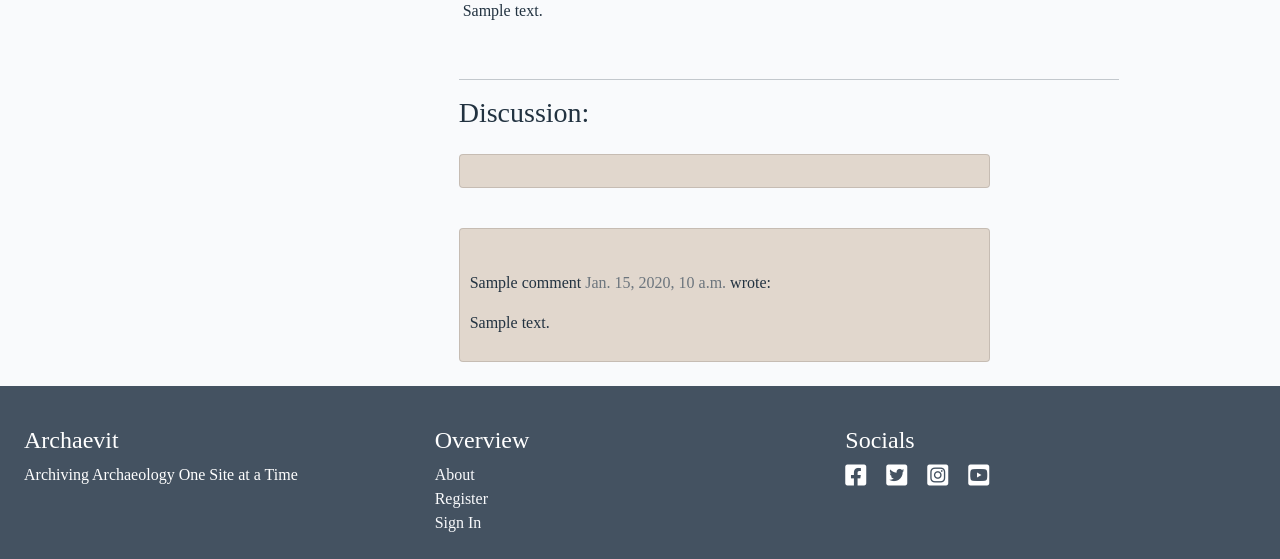
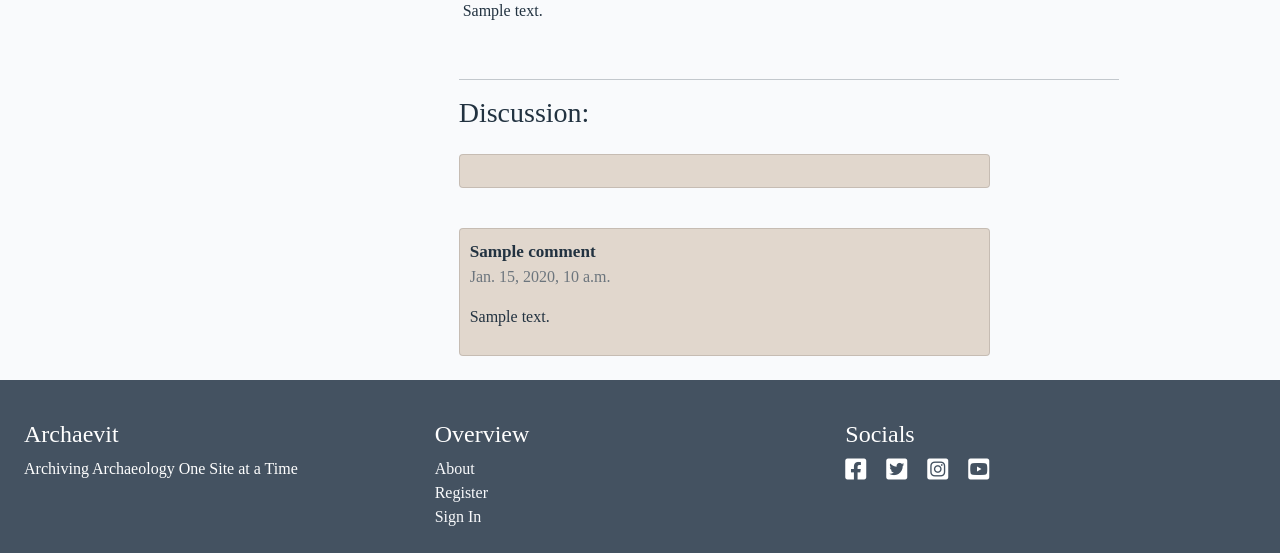
Before and after one commit to adamsburge/archaevit-blog, a Django app: a page that uses templates/post_detail.html in a window 1280 px wide. Shown: the part 526-1085 px from the top of the page. Run offline with Django 3.2, Linux system fonts and the light colour scheme; tables that the repository leaves empty hold one stand-in row (values such as "Sample post"); parts of the project's set-up code (start-up, migrations or seed data) failed here and were passed over.

Commit message:
Add styling to post_detail comments

```diff
--- a/static/css/style.css
+++ b/static/css/style.css
@@ -155,6 +155,11 @@ body {
     text-decoration: underline;
 }
 
+#comment-head {
+    font-size: 1.07em;
+    font-weight: 800;
+}
+
 .post-title {
     margin-top: 25%;
     margin-left: 5%;
--- a/templates/post_detail.html
+++ b/templates/post_detail.html
@@ -98,14 +98,15 @@
                 </div>
                 {% for comment in comments %}
                 <div class="col col-md-8 card mb-4  mt-3">
-                    <div class="card-body"></div>
-                        <div class="comments" style="padding: 10px;">
+                        <div class="comments pb-0" style="padding: 10px;">
                             <p class="font-weight-bold">
-                                {{ comment.name }}
-                                <span class=" text-muted font-weight-normal">
+                                <span id="comment-head">{{ comment.name }}</span>
+                                <br><span class=" text-muted font-weight-normal">
                                     {{ comment.created_on }}
-                                </span> wrote:
+                                </span>
                             </p>
+                        </div>
+                        <div class="comments pt-0" style="padding: 10px;">
                             {{ comment.body | linebreaks }}
                         </div>
                     </div>
```
